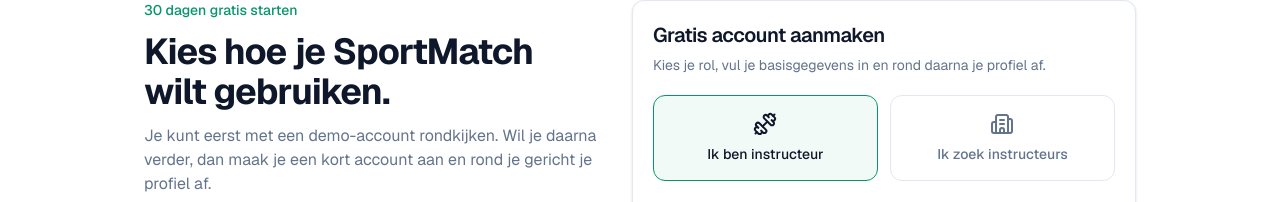
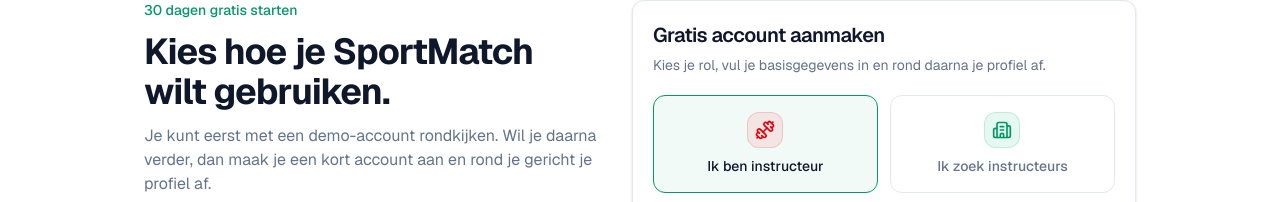
Before and after one commit to maxcrijnen-alt/sportmatch-zzp, a Next.js app: page /registreren in a window 1280 px wide. Shown: the part 129-331 px from the top of the page. Built offline with nearby package versions, Linux system fonts and the light colour scheme; no server answers.

Commit message:
brand: use role colors in registration form

```diff
--- a/src/components/auth/register-form.tsx
+++ b/src/components/auth/register-form.tsx
@@ -1,7 +1,7 @@
 "use client";
 
 import { useActionState, useState } from "react";
-import { Building2, Dumbbell } from "lucide-react";
+import { RoleIcon } from "@/components/brand/role-icon";
 import { Alert, AlertDescription } from "@/components/ui/alert";
 import { Button } from "@/components/ui/button";
 import { Input } from "@/components/ui/input";
@@ -43,7 +43,7 @@ export function RegisterForm({
           onClick={() => setRole("instructor")}
           type="button"
         >
-          <Dumbbell className="h-6 w-6" />
+          <RoleIcon className="h-9 w-9" iconClassName="h-5 w-5" role="instructor" />
           Ik ben instructeur
         </button>
         <button
@@ -56,7 +56,7 @@ export function RegisterForm({
           onClick={() => setRole("organization")}
           type="button"
         >
-          <Building2 className="h-6 w-6" />
+          <RoleIcon className="h-9 w-9" iconClassName="h-5 w-5" role="organization" />
           Ik zoek instructeurs
         </button>
       </div>
```
